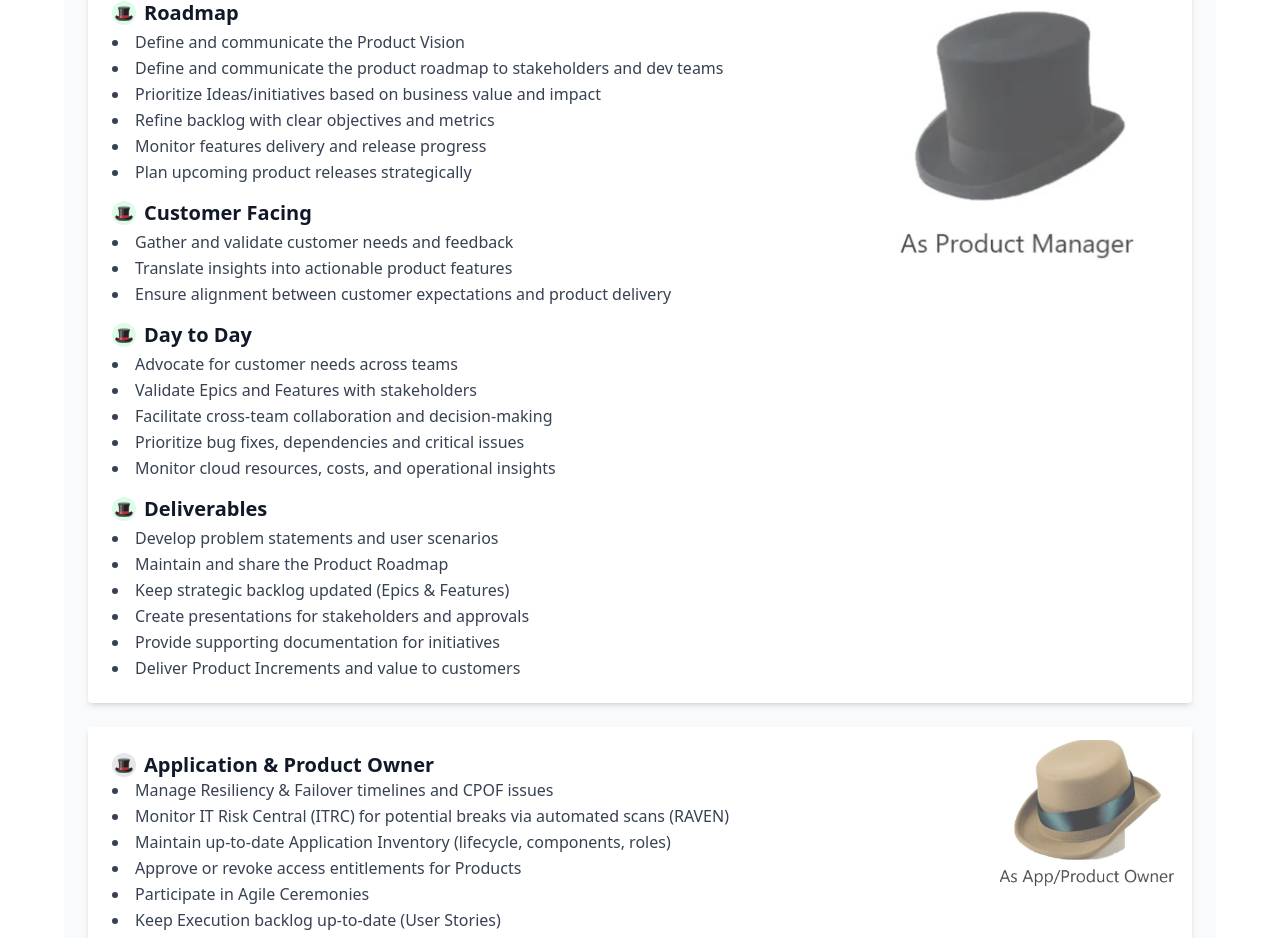
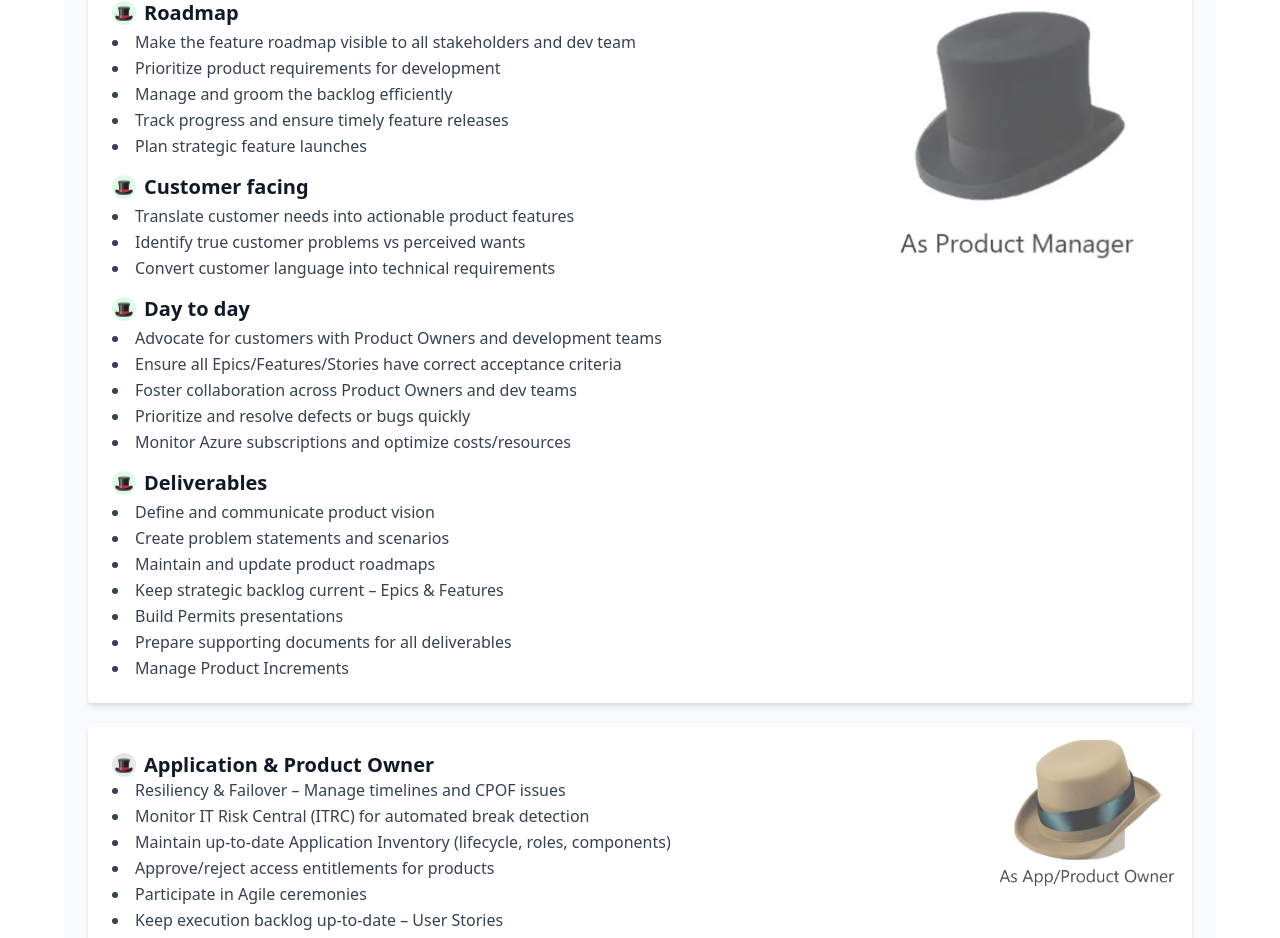
Before and after one commit to marianotue01/cv-mariano, a React (Create React App) app: page /Hats in a window 1280 px wide. Shown: the part 109-1047 px from the top of the page. Built offline with nearby package versions, Linux system fonts and the light colour scheme.

Commit message:
three huts page update

```diff
--- a/src/frontend/Hats.js
+++ b/src/frontend/Hats.js
@@ -7,107 +7,123 @@ const MiPaginaTexto = () => {
         What are the common activities I do? I wear three hats: 🎩
       </h1>
 
-      {/* Contenedor único para los cuatro bloques de Product Manager */}
+      {/* Contenedor único para los cuatro bloques */}
       <div className="relative bg-white p-6 rounded shadow-md w-full max-w-6xl mb-6 overflow-hidden">
         {/* Imagen de fondo compartida */}
         <img
           src="/sombreroNegro.jpg"
           alt="Decorative"
-          className="absolute top-1 right-1 w-80 h-80 object-contain opacity-70 pointer-events-none"
+          className="absolute top-1 right-1 w-80 h-80 object-contain opacity-70 pointer-events-none hidden md:block"
         />
 
         {/* Roadmap */}
         <div className="mb-4 relative z-10">
           <div className="flex items-center mb-1">
-            <div className="w-6 h-6 mr-2 bg-green-100 rounded-full flex items-center justify-center text-white">🎩</div>
+            <div className="w-6 h-6 mr-2 bg-green-100 rounded-full flex items-center justify-center text-white">
+              🎩
+            </div>
             <h2 className="text-xl font-semibold">Roadmap</h2>
           </div>
           <ul className="list-disc list-inside text-gray-700 space-y-1">
-            <li>Define and communicate the Product Vision</li>
-            <li>Define and communicate the product roadmap to stakeholders and dev teams</li>
-            <li>Prioritize Ideas/initiatives based on business value and impact</li>
-            <li>Refine backlog with clear objectives and metrics</li>
-            <li>Monitor features delivery and release progress</li>
-            <li>Plan upcoming product releases strategically</li>
+            <li>Make the feature roadmap visible to all stakeholders and dev team</li>
+            <li>Prioritize product requirements for development</li>
+            <li>Manage and groom the backlog efficiently</li>
+            <li>Track progress and ensure timely feature releases</li>
+            <li>Plan strategic feature launches</li>
           </ul>
         </div>
 
         {/* Customer Facing */}
         <div className="mb-4 relative z-10">
           <div className="flex items-center mb-1">
-            <div className="w-6 h-6 mr-2 bg-green-100 rounded-full flex items-center justify-center text-white">🎩</div>
-            <h2 className="text-xl font-semibold">Customer Facing</h2>
+            <div className="w-6 h-6 mr-2 bg-green-100 rounded-full flex items-center justify-center text-white">
+              🎩
+            </div>
+            <h2 className="text-xl font-semibold">Customer facing</h2>
           </div>
           <ul className="list-disc list-inside text-gray-700 space-y-1">
-            <li>Gather and validate customer needs and feedback</li>
-            <li>Translate insights into actionable product features</li>
-            <li>Ensure alignment between customer expectations and product delivery</li>
+            <li>Translate customer needs into actionable product features</li>
+            <li>Identify true customer problems vs perceived wants</li>
+            <li>Convert customer language into technical requirements</li>
           </ul>
         </div>
 
-        {/* Day to Day */}
+        {/* Day to day */}
         <div className="mb-4 relative z-10">
           <div className="flex items-center mb-1">
-            <div className="w-6 h-6 mr-2 bg-green-100 rounded-full flex items-center justify-center text-white">🎩</div>
-            <h2 className="text-xl font-semibold">Day to Day</h2>
+            <div className="w-6 h-6 mr-2 bg-green-100 rounded-full flex items-center justify-center text-white">
+              🎩
+            </div>
+            <h2 className="text-xl font-semibold">Day to day</h2>
           </div>
           <ul className="list-disc list-inside text-gray-700 space-y-1">
-            <li>Advocate for customer needs across teams</li>
-            <li>Validate Epics and Features with stakeholders</li>
-            <li>Facilitate cross-team collaboration and decision-making</li>
-            <li>Prioritize bug fixes, dependencies and critical issues</li>
-            <li>Monitor cloud resources, costs, and operational insights</li>
+            <li>Advocate for customers with Product Owners and development teams</li>
+            <li>Ensure all Epics/Features/Stories have correct acceptance criteria</li>
+            <li>Foster collaboration across Product Owners and dev teams</li>
+            <li>Prioritize and resolve defects or bugs quickly</li>
+            <li>Monitor Azure subscriptions and optimize costs/resources</li>
           </ul>
         </div>
 
         {/* Deliverables */}
         <div className="relative z-10">
           <div className="flex items-center mb-1">
-            <div className="w-6 h-6 mr-2 bg-green-100 rounded-full flex items-center justify-center text-white">🎩</div>
+            <div className="w-6 h-6 mr-2 bg-green-100 rounded-full flex items-center justify-center text-white">
+              🎩
+            </div>
             <h2 className="text-xl font-semibold">Deliverables</h2>
           </div>
           <ul className="list-disc list-inside text-gray-700 space-y-1">
-            <li>Develop problem statements and user scenarios</li>
-            <li>Maintain and share the Product Roadmap</li>
-            <li>Keep strategic backlog updated (Epics & Features)</li>
-            <li>Create presentations for stakeholders and approvals</li>
-            <li>Provide supporting documentation for initiatives</li>
-            <li>Deliver Product Increments and value to customers</li>
+            <li>Define and communicate product vision</li>
+            <li>Create problem statements and scenarios</li>
+            <li>Maintain and update product roadmaps</li>
+            <li>Keep strategic backlog current – Epics & Features</li>
+            <li>Build Permits presentations</li>
+            <li>Prepare supporting documents for all deliverables</li>
+            <li>Manage Product Increments</li>
           </ul>
         </div>
       </div>
 
       {/* Application & Product Owner */}
       <div className="relative bg-white p-6 rounded shadow-md w-full max-w-6xl mb-6 overflow-hidden">
+        {/* Imagen de fondo */}
         <img
           src="/sombreroMarron.jpg"
           alt="Decorative"
-          className="absolute top-1 right-4 w-44 h-44 object-contain opacity-70 pointer-events-none"
+          className="absolute top-1 right-4 w-44 h-44 object-contain opacity-70 pointer-events-none hidden md:block"
         />
+
         <div className="flex items-center mb-0 relative z-10">
-          <div className="w-6 h-6 mr-2 bg-gray-200 rounded-full flex items-center justify-center text-white">🎩</div>
+          <div className="w-6 h-6 mr-2 bg-gray-200 rounded-full flex items-center justify-center text-white">
+            🎩
+          </div>
           <h2 className="text-xl font-semibold">Application & Product Owner</h2>
         </div>
         <ul className="list-disc list-inside text-gray-700 space-y-1 relative z-10">
-          <li>Manage Resiliency & Failover timelines and CPOF issues</li>
-          <li>Monitor IT Risk Central (ITRC) for potential breaks via automated scans (RAVEN)</li>
-          <li>Maintain up-to-date Application Inventory (lifecycle, components, roles)</li>
-          <li>Approve or revoke access entitlements for Products</li>
-          <li>Participate in Agile Ceremonies</li>
-          <li>Keep Execution backlog up-to-date (User Stories)</li>
-          <li>Oversee sprint releases</li>
+          <li>Resiliency & Failover – Manage timelines and CPOF issues</li>
+          <li>Monitor IT Risk Central (ITRC) for automated break detection</li>
+          <li>Maintain up-to-date Application Inventory (lifecycle, roles, components)</li>
+          <li>Approve/reject access entitlements for products</li>
+          <li>Participate in Agile ceremonies</li>
+          <li>Keep execution backlog up-to-date – User Stories</li>
+          <li>Manage release processes efficiently</li>
         </ul>
       </div>
 
       {/* Agile Hat */}
       <div className="relative bg-white p-6 rounded shadow-md w-full max-w-6xl mb-1 overflow-hidden">
+        {/* Imagen de fondo */}
         <img
           src="/sombreroAzul.jpg"
           alt="Decorative"
-          className="absolute top-0 right-6 w-40 h-40 object-contain opacity-70 pointer-events-none"
+          className="absolute top-0 right-6 w-40 h-40 object-contain opacity-70 pointer-events-none hidden md:block"
         />
+
         <div className="flex items-center mb-0 relative z-10">
-          <div className="w-6 h-6 mr-2 bg-blue-500 rounded-full flex items-center justify-center text-white">🎩</div>
+          <div className="w-6 h-6 mr-2 bg-blue-500 rounded-full flex items-center justify-center text-white">
+            🎩
+          </div>
           <h2 className="text-xl font-semibold">As Agile Coach/Champion</h2>
         </div>
         <ul className="list-disc list-inside text-gray-700 space-y-1 relative z-10">
```
